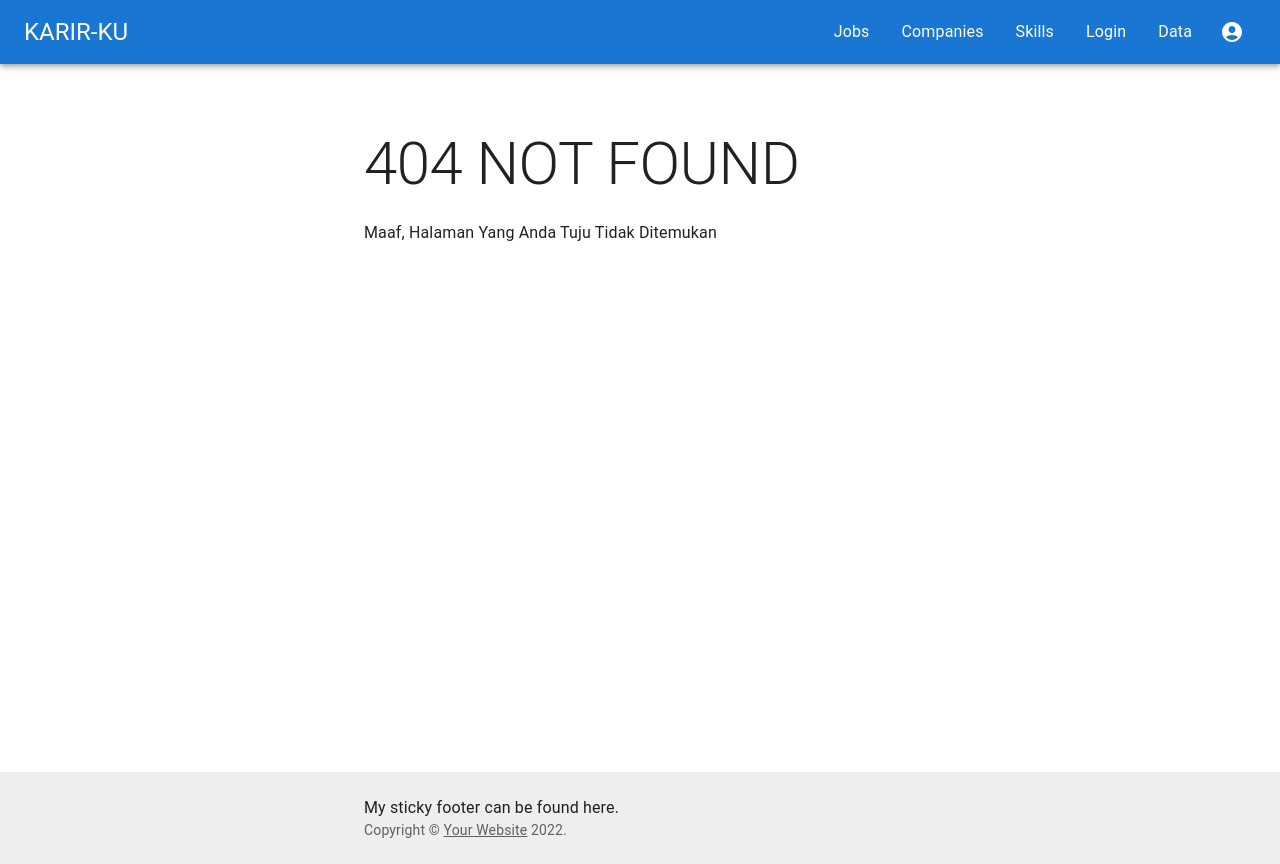
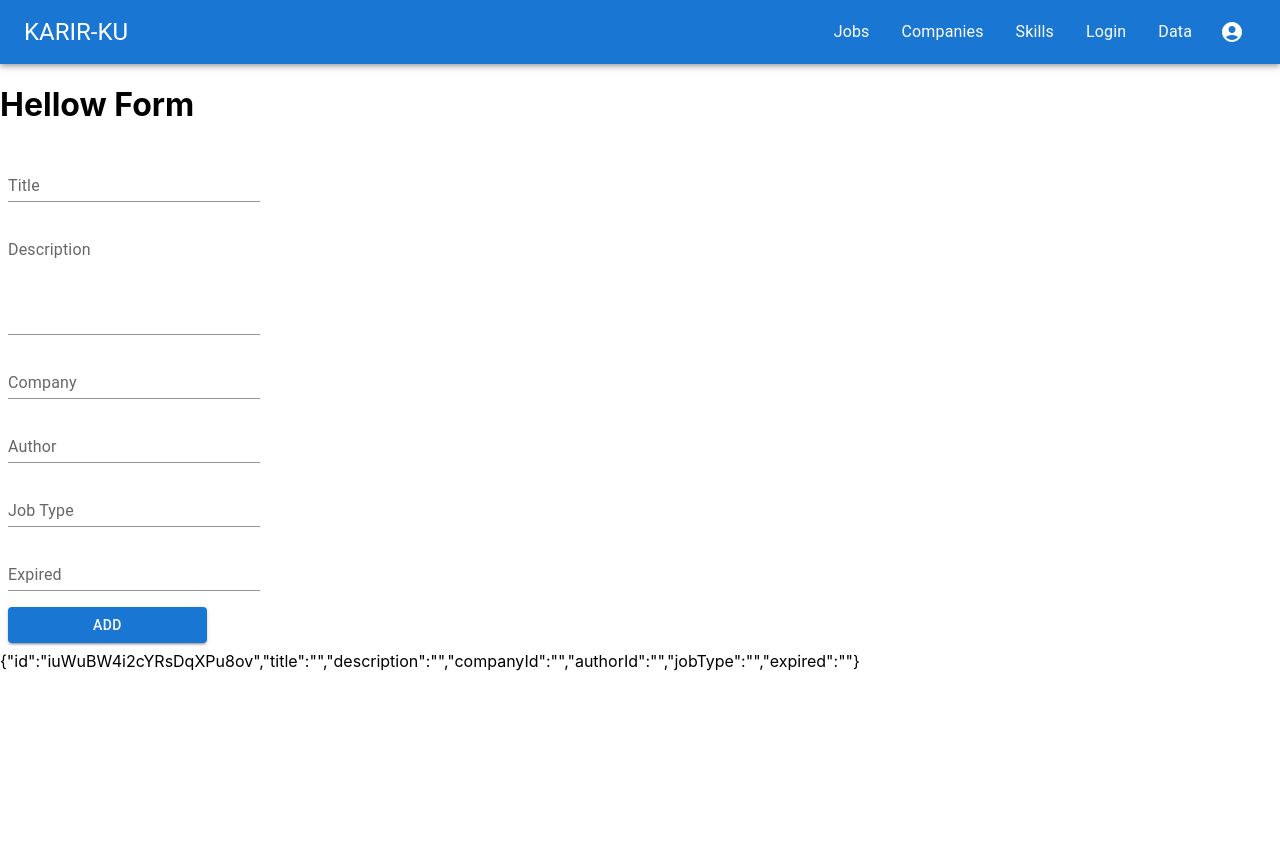
Before and after one commit to iyunrozikin26/belajar-react, a React (Create React App) app in the folder karir-ku/: page /crud-jobs in a window 1280 px wide. Before the commit this address had no page. After the commit the page ends 800 px from the top, so only its background shows below. Built offline with nearby package versions, Linux system fonts and the light colour scheme; sample sign-in values are in the browser's storage.

Commit message:
1 form, 1 url, 2 fungsi yaitu edit dan add

```diff
--- a/karir-ku/db.json
+++ b/karir-ku/db.json
@@ -11,7 +11,7 @@
     },
     {
       "id": 2,
-      "title": "backend web developer",
+      "title": "backend web developer123",
       "description": "ini sebuah deskripsi backend",
       "companyId": 1,
       "authorId": 1,
@@ -20,7 +20,7 @@
     },
     {
       "id": 3,
-      "title": "frontend web developer",
+      "title": "frontend web developer123",
       "description": "ini sebuah deskripsi frontend",
       "companyId": 1,
       "authorId": 1,
--- a/karir-ku/src/App.js
+++ b/karir-ku/src/App.js
@@ -1,7 +1,7 @@
 import { useState } from "react";
 import Navbar from './components/navbar.js'
 import {Home,Jobs, DetailJob, Login, AdminPage, NotFound, ProtectedRoute} from './pages'
-import FormAdd from "./components/formAdd.js";
+import Form from "./components/form.js";
 import { Routes, Route } from "react-router-dom";
 
 export default function App() {
@@ -23,9 +23,14 @@ export default function App() {
           <AdminPage />
         </ProtectedRoute>
         }/>
-        <Route path='add-jobs' element={
+        <Route path='crud-jobs/:JobId' element={
+        <ProtectedRoute user={user} to={'edit'}>
+          <Form />
+        </ProtectedRoute>
+        }/>
+        <Route path='crud-jobs' element={
         <ProtectedRoute user={user} to={'add'}>
-          <FormAdd />
+          <Form />
         </ProtectedRoute>
         }/>
       <Route path='jobs/detail/:JobId' element={<DetailJob />}/>
--- /dev/null
+++ b/karir-ku/src/components/form.js
@@ -0,0 +1,119 @@
+import Box from '@mui/material/Box';
+import TextField from '@mui/material/TextField';
+import Button from '@mui/material/Button';
+import { useState, useEffect } from 'react';
+import axios from  'axios'
+import { nanoid } from 'nanoid'
+import { useNavigate, useParams } from "react-router-dom";
+
+//jika di reload maka id nya akan undefined
+export default function FormCrud() {
+  let navigate = useNavigate();
+  const {JobId} = useParams()
+  const [input, setInput] = useState({
+    id : nanoid(),
+    title : "",
+    description : "",
+    companyId : "",
+    authorId : "",
+    jobType : "",
+    expired : "",
+  })
+  useEffect(()=>{
+    if(JobId){
+      getJob()
+    }
+  }, [])
+  const getJob = async () => {
+    try {
+      const jobDetail = await axios({
+        url : `http://localhost:3000/jobs/${JobId}`,
+        method : 'GET'
+      })
+      setInput({
+        id : jobDetail.data.id,
+        title : jobDetail.data.title,
+        description : jobDetail.data.description,
+        companyId : jobDetail.data.companyId,
+        authorId : jobDetail.data.authorId,
+        jobType : jobDetail.data.jobType,
+        expired : jobDetail.data.expired,
+      })
+      console.log(jobDetail, 'ini edit crud detail')
+    } catch (error) {
+      console.log(error);
+    }
+  }
+  const handleOnChange = (e) => {
+    const { name, value } = e.target
+    setInput({
+      ...input,
+      [name] : value
+    })
+  }
+
+  //tinggal menggunakan navigasi jika sudah berhasil
+  const handleSubmit = () => {
+    axios({
+      url : 'http://localhost:3000/jobs',
+      method : 'POST',
+      data : input
+    })
+    .then((result) => {
+      console.log(result, 'ini notif berhasil')
+      navigate("/admin-page", { replace: true });
+    }).catch((err) => {
+      console.log(err, 'ini notif err')
+    });
+  }
+
+  const handleUpdate = () => {
+    axios({
+      url : 'http://localhost:3000/jobs/'+JobId,
+      method : 'PUT',
+      data : input
+    })
+    .then((result) => {
+      console.log(result, 'ini notif berhasil')
+      navigate("/admin-page", { replace: true });
+    }).catch((err) => {
+      console.log(err, 'ini notif err')
+    });
+  }
+  return (
+    <>
+      <h1>Hellow Form</h1>
+      <Box
+        component="form"
+        sx={{
+          '& > :not(style)': { m: 1, width: '25ch' },
+        }}
+        noValidate
+        autoComplete="off"
+      >
+        <TextField value={input.title} name='title' onChange={handleOnChange} id="standard-basic1" label="Title" variant="standard" /><br/>
+        <TextField
+          value={input.description}
+          name='description'
+          onChange={handleOnChange}
+          id="standard-multiline-static"
+          label="Description"
+          multiline
+          rows={4}
+          variant="standard"
+        /><br />
+        <TextField value={input.companyId} name='companyId' onChange={handleOnChange} id="standard-basic3" label="Company" variant="standard" /><br/>
+        <TextField value={input.authorId} name='authorId' onChange={handleOnChange} id="standard-basic4" label="Author" variant="standard" /><br/>
+        <TextField value={input.jobType} name='jobType' onChange={handleOnChange} id="standard-basic5" label="Job Type" variant="standard" /><br/>
+        <TextField value={input.expired} name='expired' onChange={handleOnChange} id="standard-basic5" label="Expired" variant="standard" /><br/>
+        {JobId  &&
+          <Button onClick={handleUpdate} variant="contained">Edit</Button>
+        }
+        {!JobId  &&
+        <Button onClick={handleSubmit} variant="contained">Add</Button>
+        }
+      </Box>
+      {JSON.stringify(input)}
+    </>
+  );
+}
--- a/karir-ku/src/components/formAdd.js
+++ /dev/null
@@ -1,77 +0,0 @@
-import Box from '@mui/material/Box';
-import TextField from '@mui/material/TextField';
-import Button from '@mui/material/Button';
-import { useSelector, useDispatch } from 'react-redux'
-import { useState } from 'react';
-import axios from  'axios'
-import { nanoid } from 'nanoid'
-import { useNavigate } from "react-router-dom";
-
-//jika di reload maka id nya akan undefined
-export default function FormAdd() {
-  let navigate = useNavigate();
-  const data = useSelector((state) => state.jobsReducer)
-
-  const [input, setInput] = useState({
-    id : nanoid(),
-    title : "",
-    description : "",
-    companyId : "",
-    authorId : "",
-    jobType : "",
-    expired : "",
-  })
-  const handleOnChange = (e) => {
-    const { name, value } = e.target
-    setInput({
-      ...input,
-      [name] : value
-    })
-  }
-
-  //tinggal menggunakan navigasi jika sudah berhasil
-  const handleSubmit = () => {
-    axios({
-      url : 'http://localhost:3000/jobs',
-      method : 'POST',
-      data : input
-    })
-    .then((result) => {
-      console.log(result, 'ini notif berhasil')
-      navigate("/admin-page", { replace: true });
-    }).catch((err) => {
-      console.log(err, 'ini notif err')
-    });
-  }
-  return (
-    <>
-      <h1>Hellow Form</h1>
-      <Box
-        onSubmit={handleSubmit}
-        component="form"
-        sx={{
-          '& > :not(style)': { m: 1, width: '25ch' },
-        }}
-        noValidate
-        autoComplete="off"
-      >
-        <TextField name='title' onChange={handleOnChange} id="standard-basic1" label="Title" variant="standard" /><br/>
-        <TextField
-          name='description'
-          onChange={handleOnChange}
-          id="standard-multiline-static"
-          label="Description"
-          multiline
-          rows={4}
-          variant="standard"
-        /><br />
-        <TextField name='companyId' onChange={handleOnChange} id="standard-basic3" label="Company" variant="standard" /><br/>
-        <TextField name='authorId' onChange={handleOnChange} id="standard-basic4" label="Author" variant="standard" /><br/>
-        <TextField name='jobType' onChange={handleOnChange} id="standard-basic5" label="Job Type" variant="standard" /><br/>
-        <TextField name='expired' onChange={handleOnChange} id="standard-basic5" label="Expired" variant="standard" /><br/>
-        <Button onClick={handleSubmit} variant="contained">Kirim</Button>
-      </Box>
-      {JSON.stringify(input)}
-    </>
-  );
-}
--- a/karir-ku/src/pages/AdminPage.js
+++ b/karir-ku/src/pages/AdminPage.js
@@ -57,9 +57,12 @@ export default function BasicTable() {
       console.log(error);
     }
   }
+  const detailJob = async (jobId) => {
+    navigate("/crud-jobs/"+jobId, { replace: true });
+  }
   return (
     <>
-    <Link to='/add-jobs' style={{ textDecoration: 'none', color:'white' }}><Button variant="contained">ADD</Button></Link>
+    <Link to='/crud-jobs' style={{ textDecoration: 'none', color:'white' }}><Button variant="contained">ADD</Button></Link>
 
       <TableContainer component={Paper}>
         <Table sx={{ minWidth: 650 }} aria-label="simple table">
@@ -84,7 +87,7 @@ export default function BasicTable() {
                 <TableCell align="right">{row.jobType}</TableCell>
                 <TableCell align="right">Nama Company nya disini</TableCell>
                 <TableCell align="right">{row.expired}</TableCell>
-                <TableCell align="right"><Button variant="contained">Edit</Button><Button variant="contained" onClick={()=> {deleteJob(row.id)}}>Hapus</Button></TableCell>
+                <TableCell align="right"><Button variant="contained" onClick={()=> {detailJob(row.id)}}>Edit</Button><Button variant="contained" onClick={()=> {deleteJob(row.id)}}>Hapus</Button></TableCell>
               </TableRow>
             ))}
           </TableBody>
--- a/karir-ku/src/pages/ProtectedRoute.js
+++ b/karir-ku/src/pages/ProtectedRoute.js
@@ -18,6 +18,10 @@ const ProtectedRoute = ({ user, to,  children }) => {
     return <Navigate to="/login" replace />;
   }
 
+  if (!user && to === 'edit') {
+    return <Navigate to="/login" replace />;
+  }
+
   return children;
 };
 
```
Also changed, not shown: 1 other file (tests, documents, lock files or other folders).
